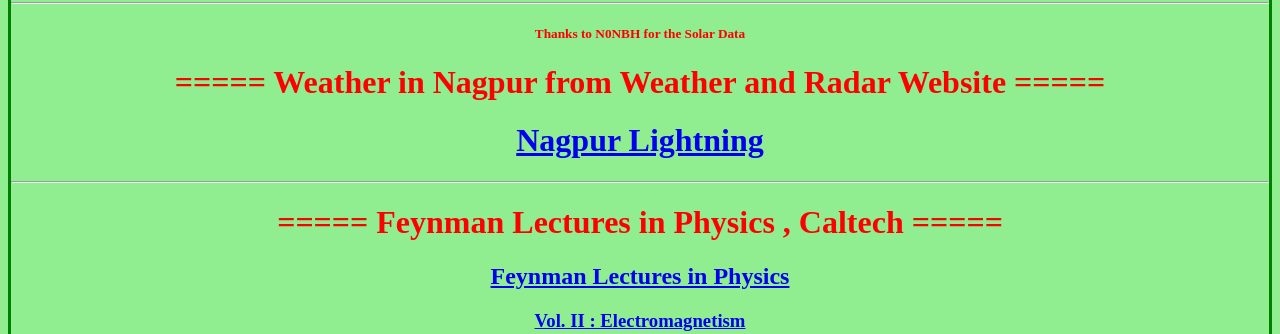
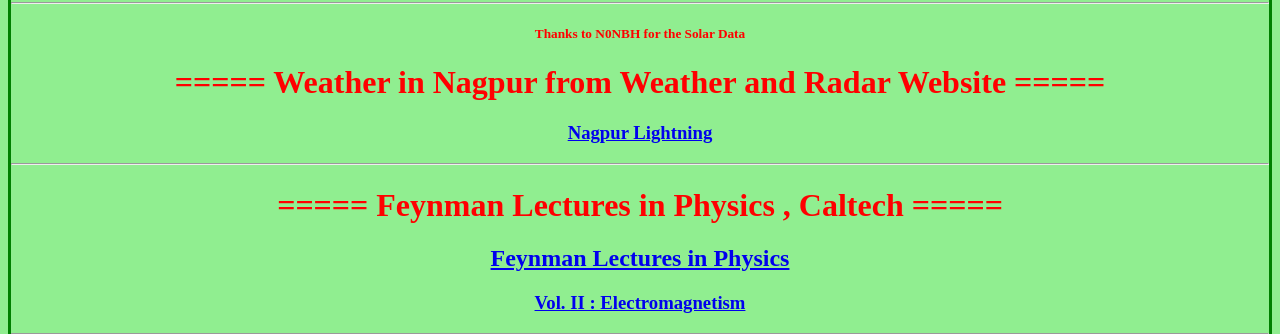
Before and after one commit to srbee/WebSDRs, a plain HTML site: page index.html in a window 1280 px wide. Shown: the part 1374-1708 px from the top of the page. Drawn offline with Linux system fonts and the light colour scheme; a script that the page names is missing.

Commit message:
Update index.html

```diff
--- a/index.html
+++ b/index.html
@@ -61,7 +61,7 @@
 <h5>Thanks to N0NBH for the Solar Data  </h5?
  <hr>
 <h1> ===== Weather in Nagpur from Weather and Radar Website =====</h1>
-<h1> <a href="https://www.weatherandradar.in/weather-map/nagpur/8302667?center=21.1458,79.0882&placemark=21.1458,79.0882&layer=lr"> Nagpur Lightning   </a> </h1>
+<h3> <a href="https://www.weatherandradar.in/weather-map/nagpur/8302667?center=21.1458,79.0882&placemark=21.1458,79.0882&layer=lr"> Nagpur Lightning   </a> </h3>
 <hr>
 
 <h1> ===== Feynman Lectures in Physics , Caltech =====</h1>
```
